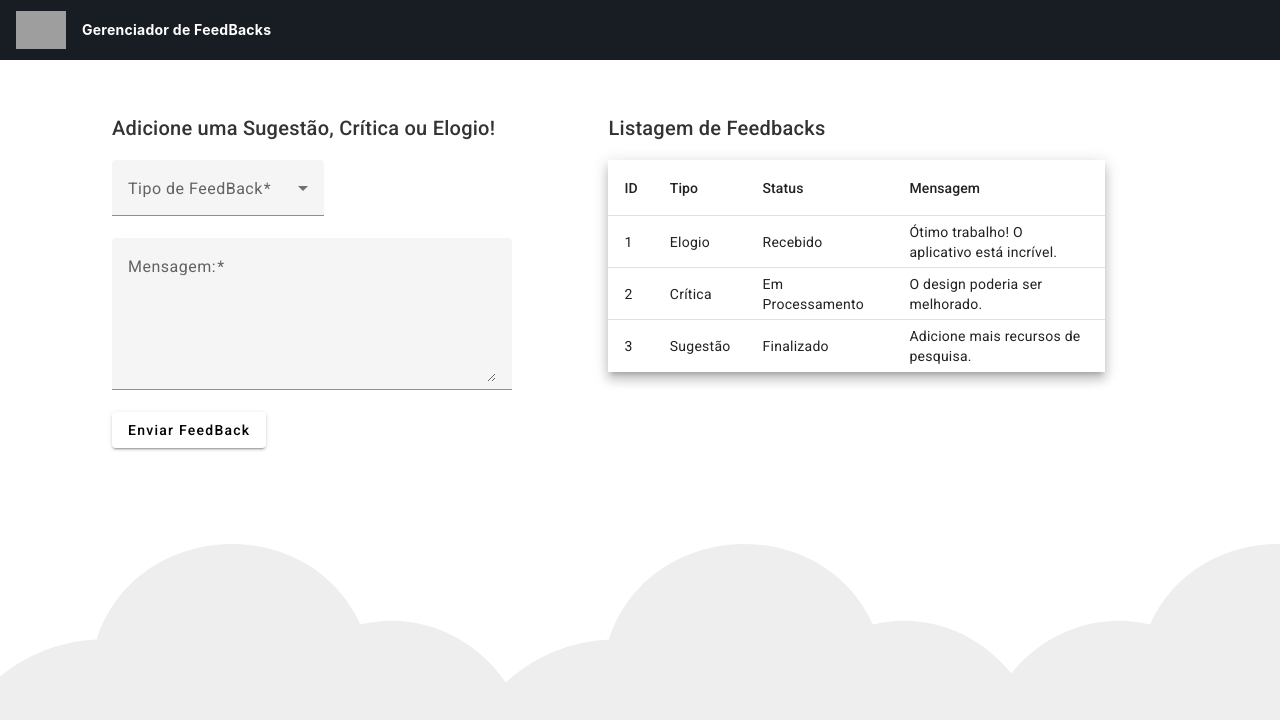
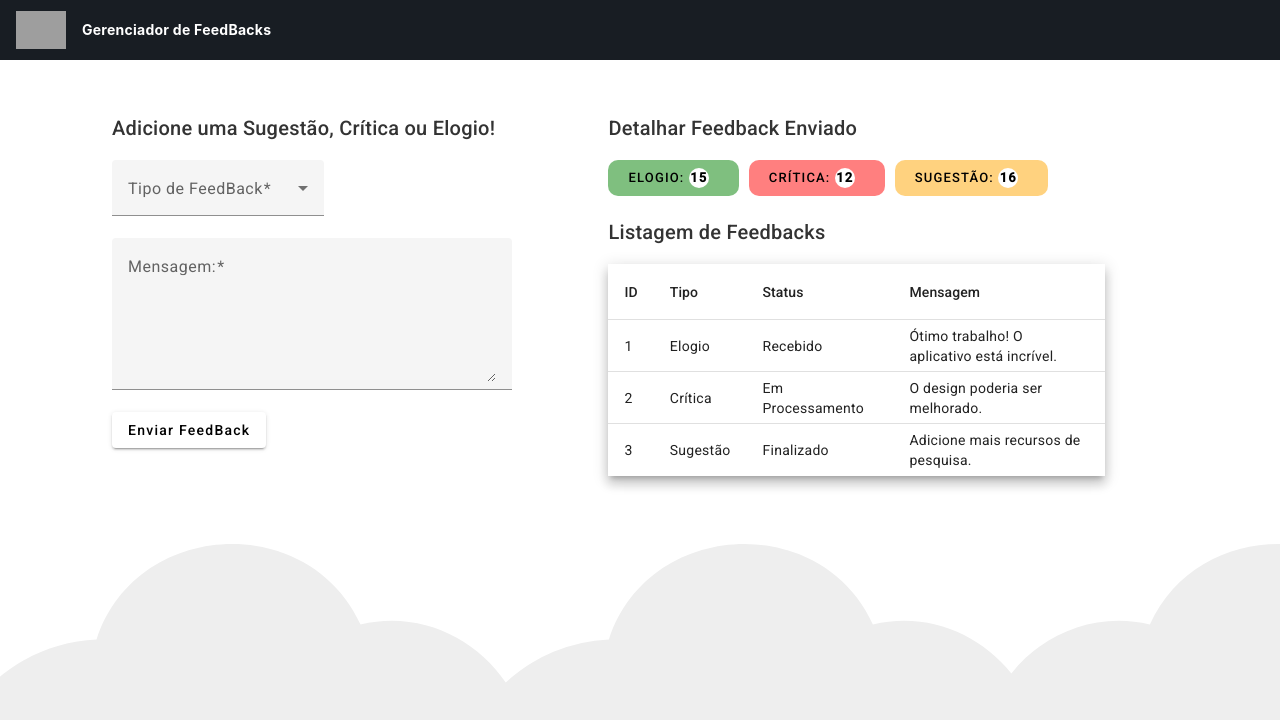
Before and after one commit to jennifercluc/bootcamp-cielo-fullstack, an Angular app in the folder queue-manager-front/: page /gerenciar in a window 1280 px wide. Shown: the top 720 px of the page. Built offline with nearby package versions, Linux system fonts and the light colour scheme; grey boxes are pictures that could not be loaded.

Commit message:
Adiciona componente Detalhar FeedBack Enviado

```diff
--- a/queue-manager-front/src/app/app.component.html
+++ b/queue-manager-front/src/app/app.component.html
@@ -13,7 +13,11 @@
     <div class="form-container">
       <app-adicionar-feedback></app-adicionar-feedback>
     </div>
+
     <div class="feedback-list-container">
+      <div class="feedback-detalhar">
+        <app-detalhar-feedback-enviado></app-detalhar-feedback-enviado>
+      </div>
       <app-listar-feedback></app-listar-feedback>
     </div>
 
--- a/queue-manager-front/src/app/app.module.ts
+++ b/queue-manager-front/src/app/app.module.ts
@@ -4,7 +4,7 @@ import { BrowserModule } from '@angular/platform-browser';
 import { AppRoutingModule } from './app-routing.module';
 import { AppComponent } from './app.component';
 import { HttpClientModule } from '@angular/common/http';
-import { GerenciarFeedBackModule } from './gerenciar-feedback/adicionar-feedback.module';
+import { GerenciarFeedBackModule } from './gerenciar-feedback/gerenciar-feedback.module';
 
 @NgModule({
   declarations: [AppComponent],
--- /dev/null
+++ b/queue-manager-front/src/app/gerenciar-feedback/detalhar-feedback-enviado/detalhar-feedback-enviado.component.html
@@ -0,0 +1,25 @@
+<h2>Detalhar Feedback Enviado</h2>
+
+<div class="button-container">
+  <button
+    mat-button
+    (click)="openModal('Elogio')"
+    class="custom-button green-button"
+  >
+    Elogio: <span class="circle">{{ elogioCount }}</span>
+  </button>
+  <button
+    mat-button
+    (click)="openModal('Crítica')"
+    class="custom-button red-button"
+  >
+    Crítica: <span class="circle">{{ criticaCount }}</span>
+  </button>
+  <button
+    mat-button
+    (click)="openModal('Sugestão')"
+    class="custom-button orange-button"
+  >
+    Sugestão: <span class="circle">{{ sugestaoCount }}</span>
+  </button>
+</div>
--- /dev/null
+++ b/queue-manager-front/src/app/gerenciar-feedback/detalhar-feedback-enviado/detalhar-feedback-enviado.component.scss
@@ -0,0 +1,35 @@
+.custom-button {
+  font-size: 13px;
+  border-radius: 10px;
+  margin-right: 10px;
+  margin-bottom: 20px;
+  padding: 10px 20px;
+  text-transform: uppercase;
+}
+
+.green-button {
+  background-color: rgba(0, 128, 0, 0.5);
+  color: white;
+}
+
+.red-button {
+  background-color: rgba(255, 0, 0, 0.5);
+  color: white;
+}
+
+.orange-button {
+  background-color: rgba(255, 165, 0, 0.5);
+  color: white;
+}
+
+.circle {
+  display: inline-block;
+  width: 20px;
+  height: 20px;
+  background-color: white;
+  border-radius: 50%;
+  text-align: center;
+  line-height: 20px;
+  margin-right: 10px;
+  font-weight: bold;
+}
--- /dev/null
+++ b/queue-manager-front/src/app/gerenciar-feedback/detalhar-feedback-enviado/detalhar-feedback-enviado.component.ts
@@ -0,0 +1,34 @@
+import { Component } from '@angular/core';
+import { FeedBackService } from '../../shared/services/feedback.service';
+import { MatDialog } from '@angular/material/dialog';
+import { ModalContentComponent } from './modal-content/modal-content.component';
+
+@Component({
+  selector: 'app-detalhar-feedback-enviado',
+  templateUrl: './detalhar-feedback-enviado.component.html',
+  styleUrls: ['./detalhar-feedback-enviado.component.scss'],
+})
+export class DetalharFeedbackEnviadoComponent {
+  elogioCount: number = 0;
+  criticaCount: number = 0;
+  sugestaoCount: number = 0;
+
+  constructor(
+    private feedbackService: FeedBackService,
+    private dialog: MatDialog
+  ) {}
+
+  ngOnInit() {
+    this.feedbackService.getFeedbackSizes().subscribe((feedbackData: any) => {
+      this.elogioCount = feedbackData.elogio;
+      this.criticaCount = feedbackData.critica;
+      this.sugestaoCount = feedbackData.sugestao;
+    });
+  }
+
+  openModal(tipoFeedBack: string) {
+    const dialogRef = this.dialog.open(ModalContentComponent, {
+      data: { tipoFeedBack },
+    });
+  }
+}
--- /dev/null
+++ b/queue-manager-front/src/app/gerenciar-feedback/detalhar-feedback-enviado/modal-content/modal-content.component.html
@@ -0,0 +1,12 @@
+<div class="modal-content">
+  <div class="modal-header">
+    <h2>Detalhes do {{ data.tipoFeedBack }}</h2>
+  </div>
+  <div class="modal-body">Teste123</div>
+  <div class="modal-footer">
+    <p class="footer-text">
+      *As informações apresentadas representam apenas dados de feedbacks que
+      estão na fila, que serão posteriormente processadas.
+    </p>
+  </div>
+</div>
--- /dev/null
+++ b/queue-manager-front/src/app/gerenciar-feedback/detalhar-feedback-enviado/modal-content/modal-content.component.scss
@@ -0,0 +1,35 @@
+.modal-content {
+  max-width: 600px;
+  background-color: #fff;
+  border-radius: 8px;
+  box-shadow: 0px 0px 10px rgba(0, 0, 0, 0.2);
+}
+
+.modal-header {
+  display: flex;
+  justify-content: space-between;
+  align-items: center;
+  padding: 16px;
+  background-color: #1976d2;
+  color: #fff;
+}
+
+.modal-header h2 {
+  font-size: 18px;
+  margin: 0;
+}
+
+.modal-body {
+  padding: 16px;
+}
+
+.modal-footer {
+  background-color: #f0f0f0;
+  padding: 10px;
+}
+
+.footer-text {
+  font-size: 11px;
+  margin: 0;
+  color: #666;
+}
--- /dev/null
+++ b/queue-manager-front/src/app/gerenciar-feedback/detalhar-feedback-enviado/modal-content/modal-content.component.ts
@@ -0,0 +1,14 @@
+import { Component, Inject } from '@angular/core';
+import { MAT_DIALOG_DATA, MatDialogRef } from '@angular/material/dialog';
+
+@Component({
+  selector: 'app-modal-content',
+  templateUrl: './modal-content.component.html',
+  styleUrls: ['./modal-content.component.scss'],
+})
+export class ModalContentComponent {
+  constructor(
+    public dialogRef: MatDialogRef<ModalContentComponent>,
+    @Inject(MAT_DIALOG_DATA) public data: any
+  ) {}
+}
--- a/queue-manager-front/src/app/shared/services/feedback.service.ts
+++ b/queue-manager-front/src/app/shared/services/feedback.service.ts
@@ -16,6 +16,20 @@ export class FeedBackService {
 
   getFeedbacks(): Observable<any[]> {
     return this.httpClient.get<any[]>(`${this.apiUrl}/feedbacks`);
+  }
+
+  getFeedbackSizes(): Observable<any> {
+    const feedbackData = {
+      elogio: this.getRandomNumber(),
+      critica: this.getRandomNumber(),
+      sugestao: this.getRandomNumber(),
+    };
+
+    return of(feedbackData);
+  }
+
+  private getRandomNumber(): number {
+    return Math.floor(Math.random() * 20);
   }
 
   private feedbacks = [
```
Also changed, not shown: queue-manager-front/src/app/gerenciar-feedback/gerenciar-feedback.module.ts (renamed from queue-manager-front/src/app/gerenciar-feedback/adicionar-feedback.module.ts, +16 -2 lines), 2 other files (tests, documents, lock files or other folders).
